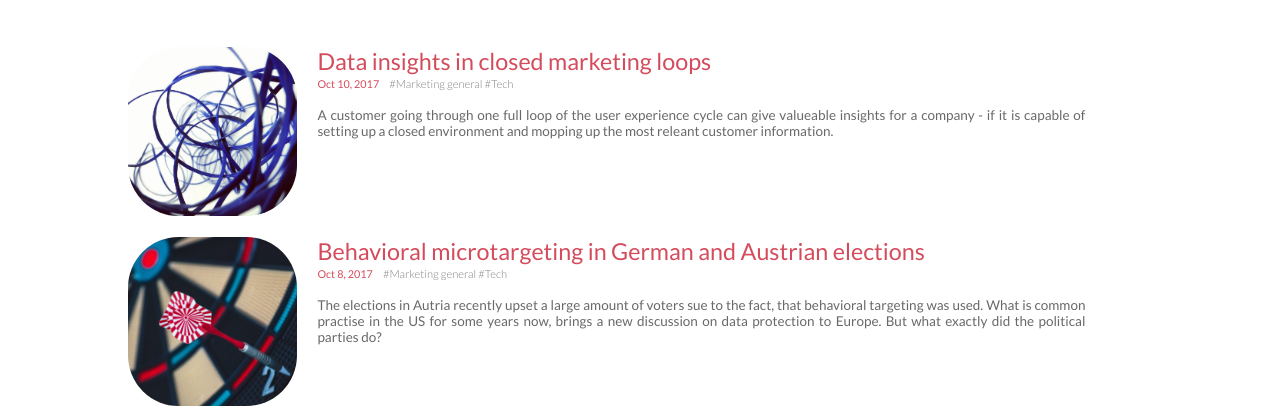
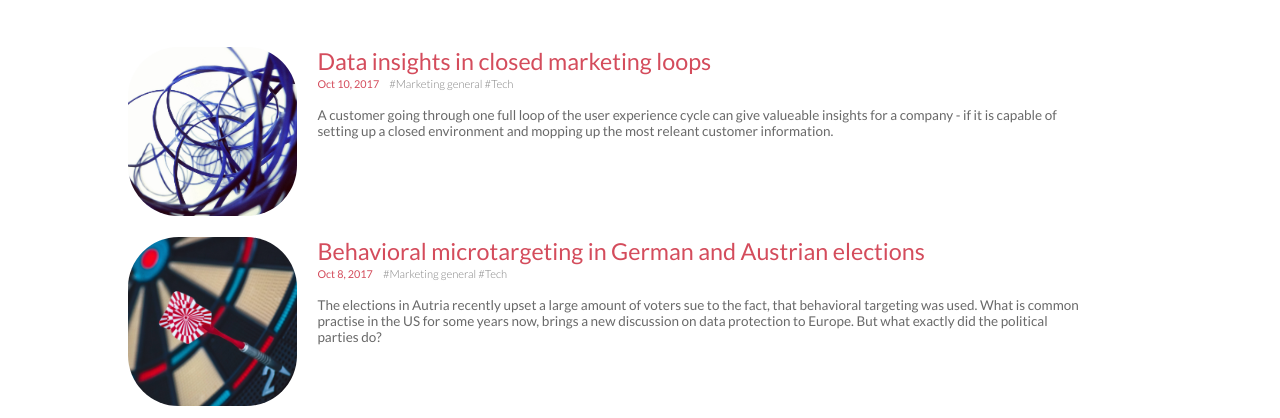
Before and after one commit to sebiw93/IMI-Project-10-2017, a Jekyll site: the page built from index.html, in a window 1280 px wide. Shown: the part 1080-1498 px from the top of the page. Built offline with Jekyll 4.4.1, drawn with Linux system fonts in a browser that asks for light colours.

```diff
--- a/style/page_home.css
+++ b/style/page_home.css
@@ -48,7 +48,6 @@
 
 .post-desc{
     display: inline-block;
-    text-align: justify;
     font-size: 90%;
     vertical-align: top;
     margin-bottom: 10px;
@@ -70,7 +69,6 @@
 
 .posting-box form{
     text-align: center;
-
 }
 
 #posts h1{
@@ -91,7 +89,6 @@
 }
 
 #posts p{
-    text-align: justify;
     margin-right: 50px;
     }
 
@@ -100,7 +97,6 @@
     color: #d44c5c;
     font-weight: 400;
 }
-
 
 
 /*----------------Feedback---------------*/
--- a/style/queries.css
+++ b/style/queries.css
@@ -254,6 +254,11 @@
 
     #posts a img{
     width: 150px;
+}
+
+
+    .post-desc{
+    width: 100%;
+    }
 
 }
-}
```
Also changed, not shown: _layouts/bloggy.html (+9 -0 lines).
